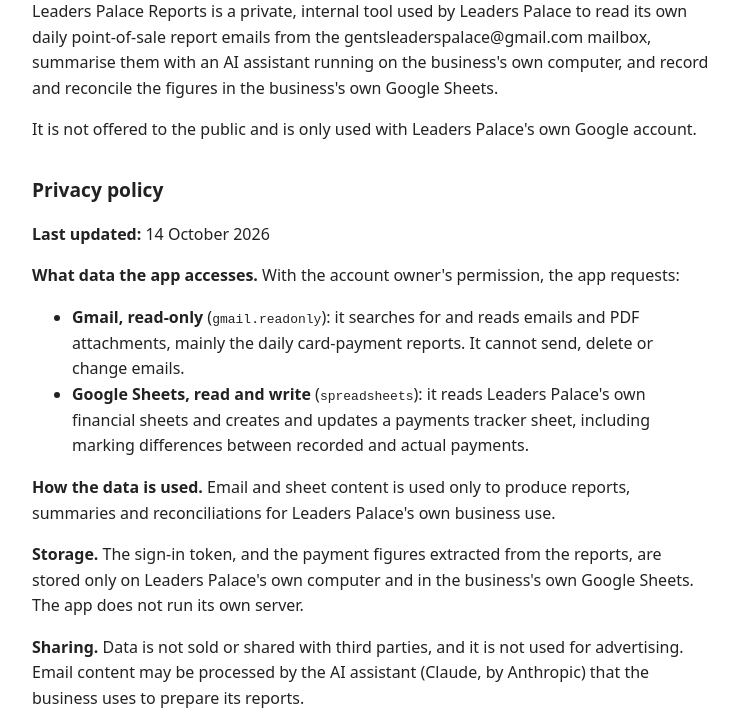
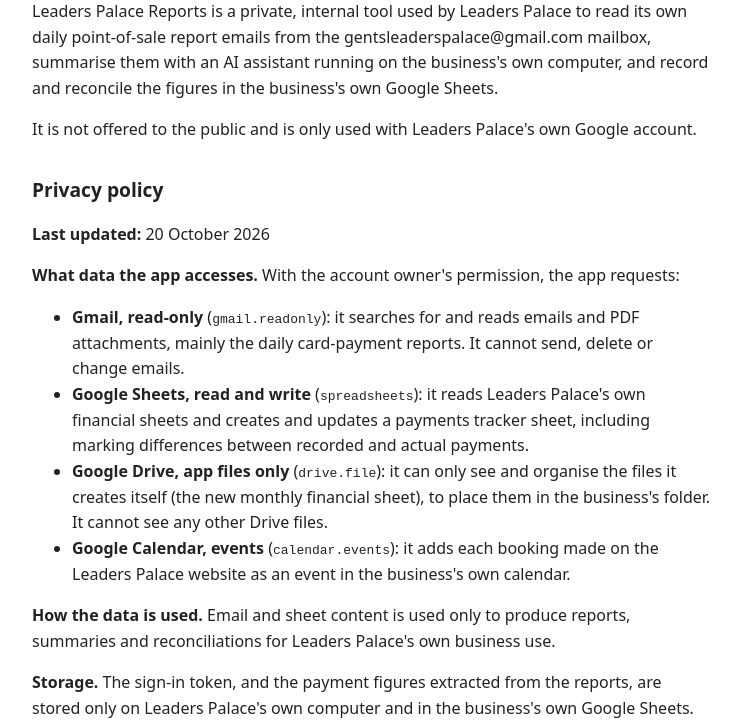
Before and after one commit to jawadh1994-hue/leaders-palace-reports, a plain HTML site: page index.html in a window 1280 px wide. Shown: the part 99-819 px from the top of the page, without its empty margins (268-1008 px from the left). Drawn offline with Linux system fonts and the light colour scheme.

Commit message:
Add files via upload

```diff
--- a/index.html
+++ b/index.html
@@ -15,11 +15,13 @@
 <p>It is not offered to the public and is only used with Leaders Palace's own Google account.</p>
 
 <h2 id="privacy">Privacy policy</h2>
-<p><strong>Last updated:</strong> 14 October 2026</p>
+<p><strong>Last updated:</strong> 20 October 2026</p>
 <p><strong>What data the app accesses.</strong> With the account owner's permission, the app requests:</p>
 <ul>
   <li><strong>Gmail, read-only</strong> (<code>gmail.readonly</code>): it searches for and reads emails and PDF attachments, mainly the daily card-payment reports. It cannot send, delete or change emails.</li>
   <li><strong>Google Sheets, read and write</strong> (<code>spreadsheets</code>): it reads Leaders Palace's own financial sheets and creates and updates a payments tracker sheet, including marking differences between recorded and actual payments.</li>
+  <li><strong>Google Drive, app files only</strong> (<code>drive.file</code>): it can only see and organise the files it creates itself (the new monthly financial sheet), to place them in the business's folder. It cannot see any other Drive files.</li>
+  <li><strong>Google Calendar, events</strong> (<code>calendar.events</code>): it adds each booking made on the Leaders Palace website as an event in the business's own calendar.</li>
 </ul>
 <p><strong>How the data is used.</strong> Email and sheet content is used only to produce reports, summaries and reconciliations for Leaders Palace's own business use.</p>
 <p><strong>Storage.</strong> The sign-in token, and the payment figures extracted from the reports, are stored only on Leaders Palace's own computer and in the business's own Google Sheets. The app does not run its own server.</p>
```
